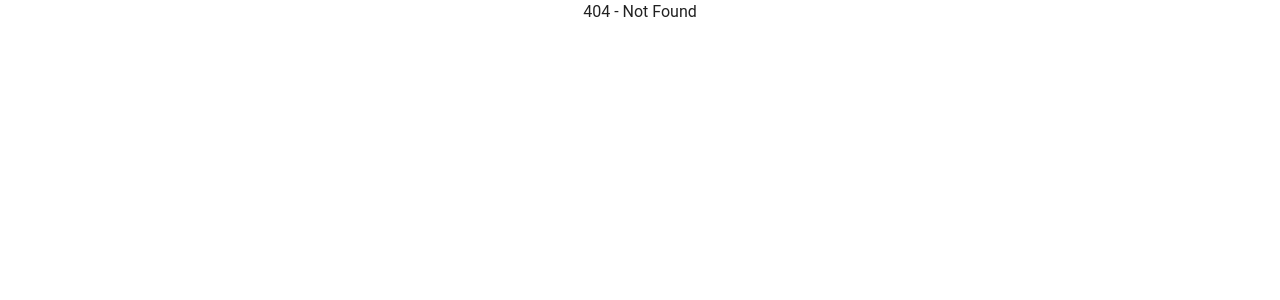
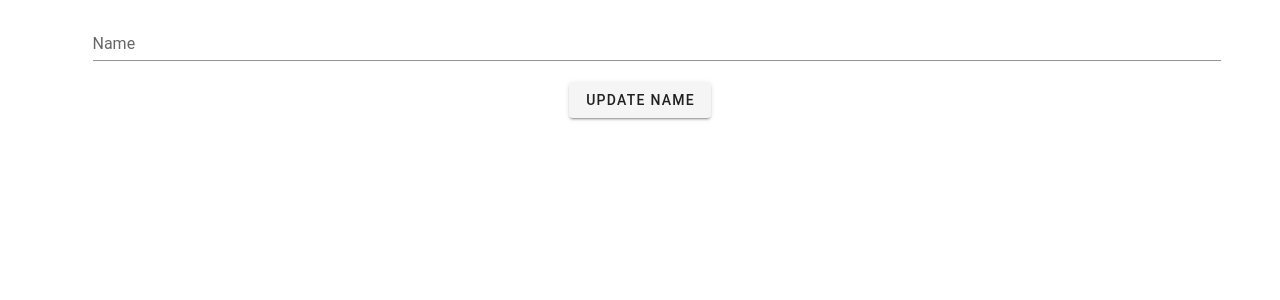
Before and after one commit to seancanning37/glo-2005-project-h20, a Vue app in the folder frontend/: page /customers/1/settings in a window 1280 px wide. Before the commit this address had no page. Shown: the top 300 px of the page. Built offline with nearby package versions, Linux system fonts and the light colour scheme; the HTML template or start-up script is replaced by a standard one.

Commit message:
update customer name from frontend

```diff
--- a/frontend/src/components/CustomerHeader.vue
+++ b/frontend/src/components/CustomerProfile.vue
@@ -8,16 +8,26 @@
     <p>pPhone: {{ customer.phone }}</p>
     <p>Email: {{ customer.email }}</p>
     <p>Username: {{ customer.username }}</p>
-    <p>Address: {{ customer.address}}</p>
+    <p>Address: {{ customer.address }}</p>
     <p>City: {{ customer.city }}</p>
-    <p>Country: {{ customer.country}}</p>
+    <p>Country: {{ customer.country }}</p>
+
+    <v-btn :to=path>
+      update informations
+    </v-btn>
   </v-container>
 </template>
 
 <script>
 export default {
   name: "CustomerHeader",
-  props: ["customer"]
+  props: ["customer"],
+  data: function() {
+    return {
+      path: this.$route.params.customer_id + "/settings",
+      customerId: this.$route.params.customer_id
+    };
+  }
 };
 </script>
 
--- a/frontend/src/router/index.js
+++ b/frontend/src/router/index.js
@@ -6,6 +6,7 @@ import Beer from "../views/Beer";
 import SignUp from "../views/SignUp";
 import Login from "../views/Login";
 import Customer from "../views/Customer";
+import CustomerSettings from "../views/CustomerSettings";
 
 Vue.use(VueRouter);
 
@@ -39,6 +40,11 @@ const routes = [
     path: "/customers/:customer_id",
     name: "CustomerPage",
     component: Customer
+  },
+  {
+    path: "/customers/:customer_id/settings",
+    name: "CustomerSettings",
+    component: CustomerSettings
   }
 ];
 
--- a/frontend/src/views/Customer.vue
+++ b/frontend/src/views/Customer.vue
@@ -3,7 +3,7 @@
 </template>
 
 <script>
-import CustomerHeader from "../components/CustomerHeader";
+import CustomerHeader from "../components/CustomerProfile";
 import axios from "axios";
 
 export default {
--- a/frontend/src/views/CustomerSettings.vue
+++ b/frontend/src/views/CustomerSettings.vue
@@ -1,8 +1,42 @@
-<template> </template>
+<template>
+  <v-container>
+    <v-text-field
+      v-model="name"
+      label="Name"
+      prepend-icon="mdi-account"
+    ></v-text-field>
+    <v-btn v-on:click="updateName">Update name</v-btn>
+  </v-container>
+</template>
 
 <script>
+import axios from "axios";
+
 export default {
-  name: "CustomerSettings"
+  name: "CustomerSettings",
+  data: function() {
+    return {
+      name: ""
+    };
+  },
+  methods: {
+    updateName: function() {
+      const path =
+        "http://localhost:5000/customers/" +
+        this.$route.params.customer_id +
+        "/name";
+      axios
+        .put(path, {
+          newName: this.name
+        })
+        .then(response => {
+          console.log(response.data);
+        })
+        .catch(error => {
+          console.log(error.response.data);
+        });
+    }
+  }
 };
 </script>
 
```
Also changed, not shown: 1 other file (tests, documents, lock files or other folders).
